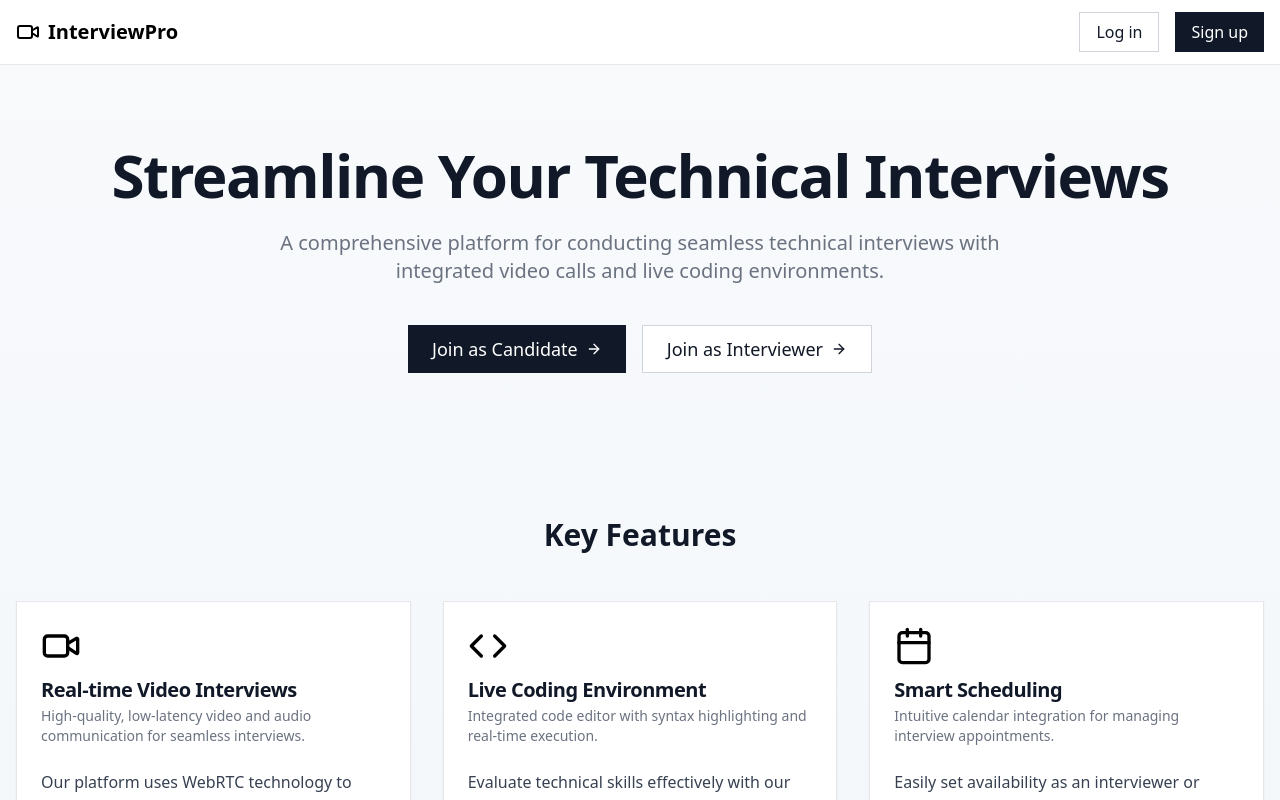
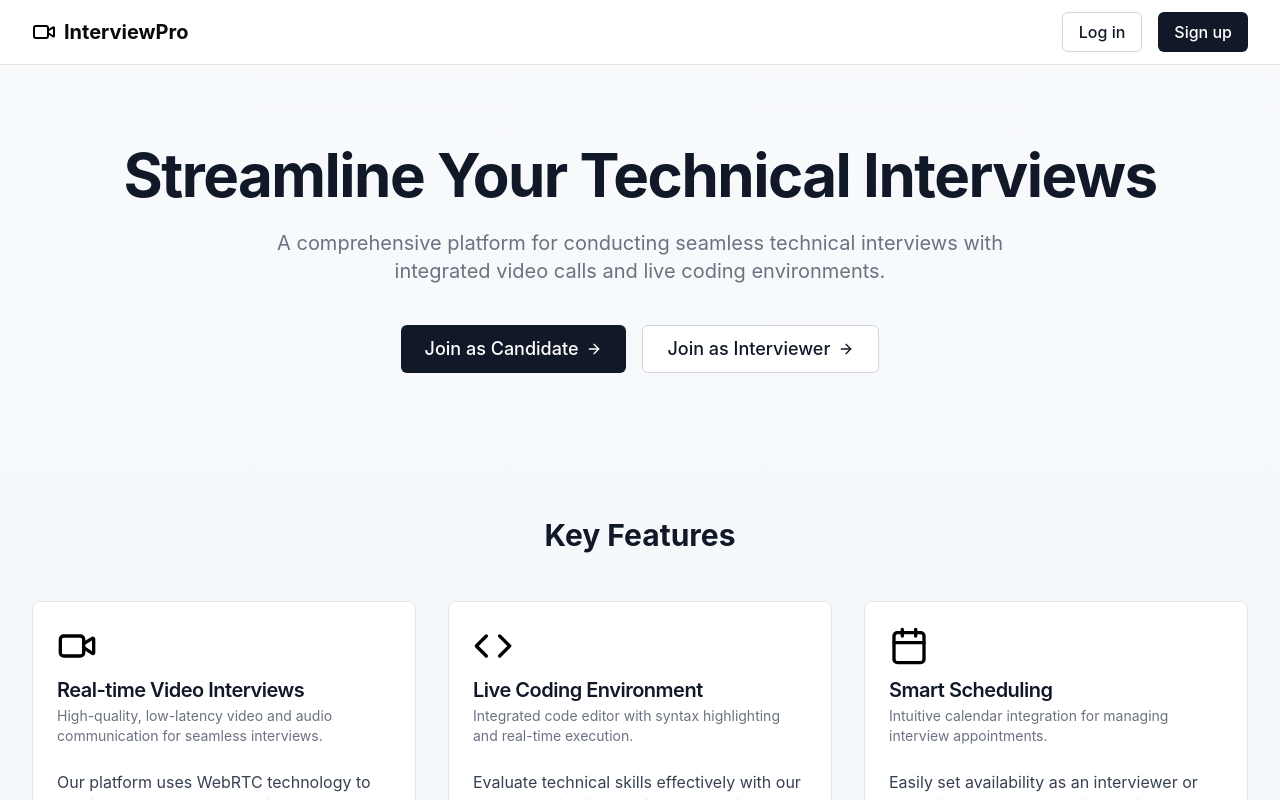
Before and after one commit to Ganeshshit/interviewpage, a React (Vite) app: page / in a window 1280 px wide. Shown: the top 800 px of the page. Built offline with nearby package versions, Linux system fonts and the light colour scheme.

Commit message:
Refactor index.css to uncomment and organize base styles for body, links, buttons, and containers, improving code clarity and maintainability.

```diff
--- a/src/index.css
+++ b/src/index.css
@@ -1,7 +1,7 @@
 @tailwind base;
 @tailwind components;
 @tailwind utilities;
-/*
+
 @layer base {
   :root {
     --background: 0 0% 100%;
@@ -63,8 +63,8 @@
   }
 }
 
-Base styles */
-/* body {
+/* Base styles */
+body {
   font-family: -apple-system, BlinkMacSystemFont, "Segoe UI", "Roboto", "Oxygen", "Ubuntu", "Cantarell", "Fira Sans",
     "Droid Sans", "Helvetica Neue", sans-serif;
   margin: 0;
@@ -74,40 +74,40 @@ Base styles */
 
 code {
   font-family: source-code-pro, Menlo, Monaco, Consolas, "Courier New", monospace;
-} */
+}
 
 /* Link styles */
-/* a {
+a {
   @apply text-primary hover:text-primary/90;
   text-decoration: none;
-} */
+}
 
 /* Button reset */
-/* button {
+button {
   @apply bg-transparent border-0 cursor-pointer p-0 m-0;
   font: inherit;
-} */
+}
 
 /* Container styles */
-/* .container {
+.container {
   @apply mx-auto px-4 sm:px-6 lg:px-8;
   max-width: 1400px;
-} */
+}
 
 /* Landing page specific styles */
-/* .hero-section {
+.hero-section {
   @apply flex flex-col items-center justify-center text-center py-16 px-4;
-} */
+}
 
-/* .hero-title {
+.hero-title {
   @apply text-4xl md:text-6xl font-bold mb-4;
-} */
+}
 
-/* .hero-subtitle {
+.hero-subtitle {
   @apply text-lg md:text-xl text-muted-foreground mb-8 max-w-2xl;
-} */
+}
 
-/* .feature-grid {
+.feature-grid {
   @apply grid grid-cols-1 md:grid-cols-3 gap-8 py-16;
 }
 
@@ -117,4 +117,4 @@ code {
 
 .nav-header {
   @apply flex items-center justify-between w-full px-4 py-4 bg-background border-b;
-} */
+}
```
